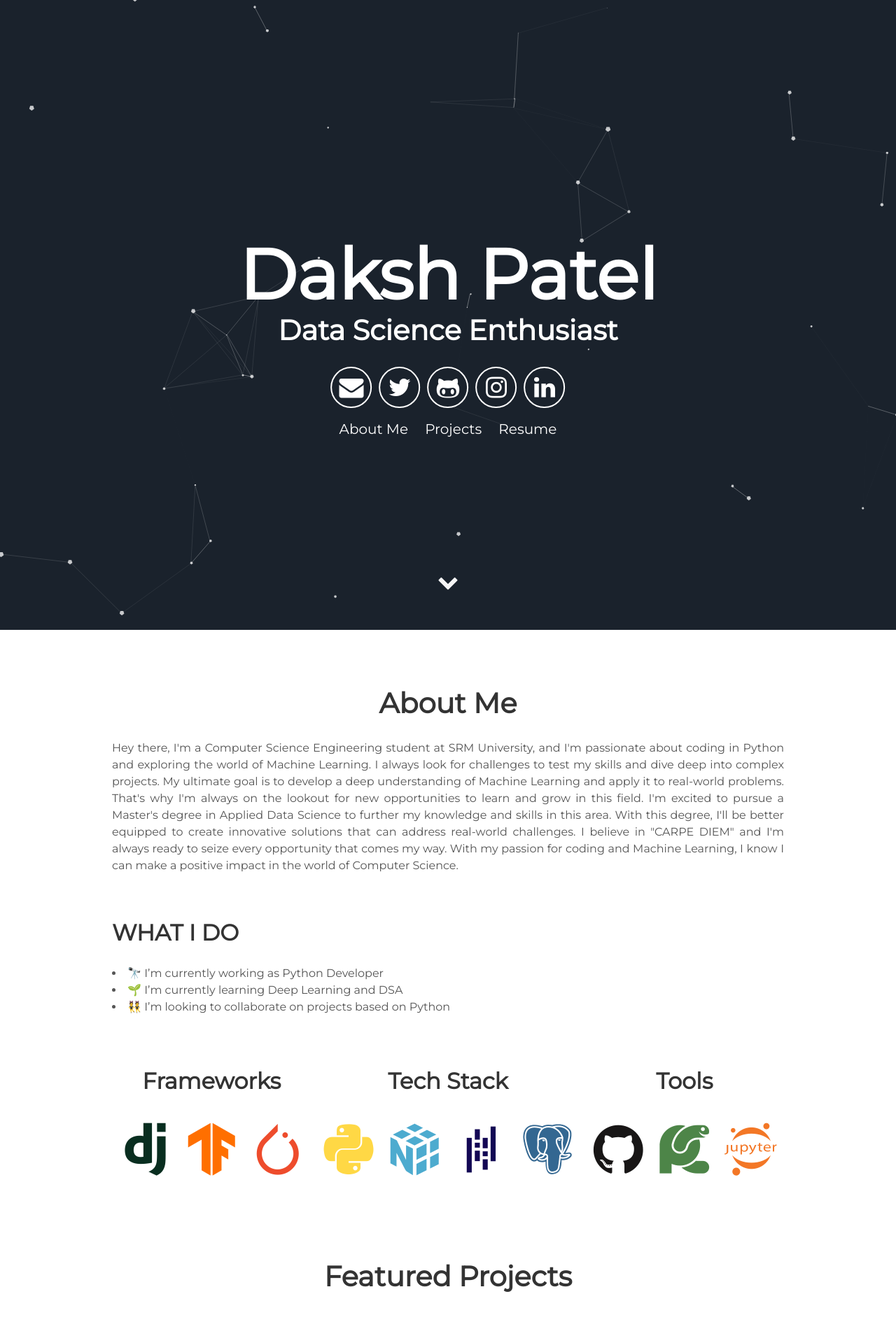
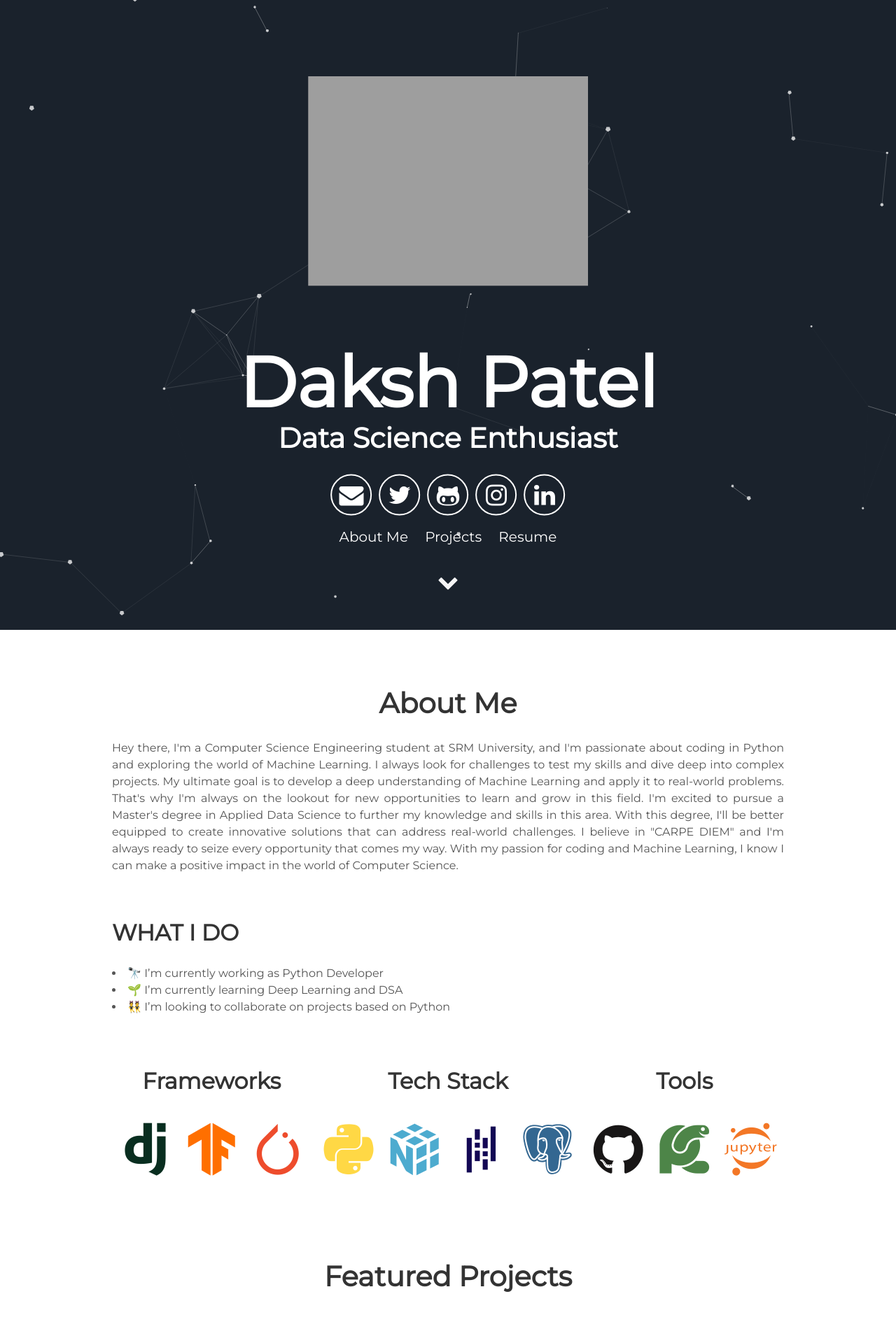
Before and after one commit to helloitsdaksh/portfolio, a Jekyll site: the page built from index.html, in a window 1280 px wide. Shown: the top 1899 px of the page at 70% size. Built offline with Jekyll 4.4.1, drawn with Linux system fonts in a browser that asks for light colours.

Commit message:
Update header.html

```diff
--- a/_includes/header.html
+++ b/_includes/header.html
@@ -1,5 +1,8 @@
 <div id="particles-js">
   <div class="header">
+      <div class="profile-picture">
+        <img src="assets//img//profile_picture.png.png" alt="Profile Picture">
+      </div>
       <h1>
         <span class="site-title">{{site.username}}</span>
         <span class="site-description">{{site.user_title}}</span>
```
